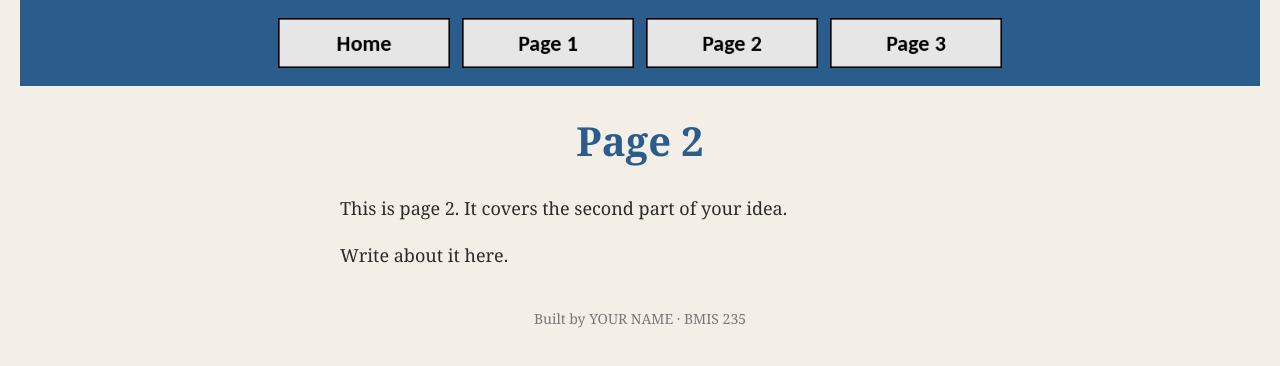
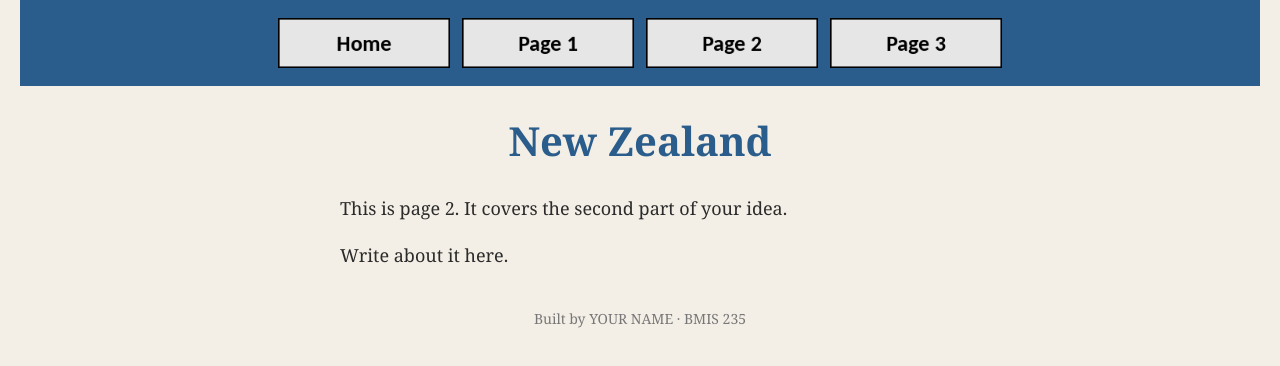
Before and after one commit to hareliam/bmis235-html-3, a plain HTML site: page page2.html in a window 1280 px wide. Drawn offline with Linux system fonts and the light colour scheme.

Commit message:
Change heading from 'Page 2' to 'New Zealand'

```diff
--- a/page2.html
+++ b/page2.html
@@ -28,7 +28,7 @@
     <a href="page3.html"><img src="img/page3.png" alt="Page 3"></a>
 </nav>
 
-<h1>Page 2</h1>
+<h1>New Zealand</h1>
 <p>This is page 2. It covers the second part of your idea.</p>
 <p>Write about it here.</p>
 
```
